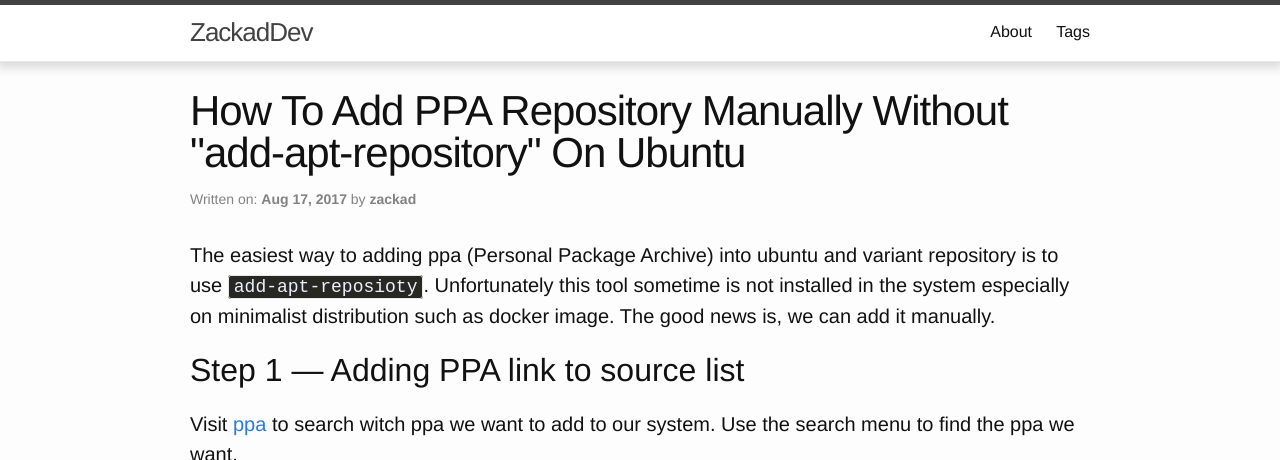
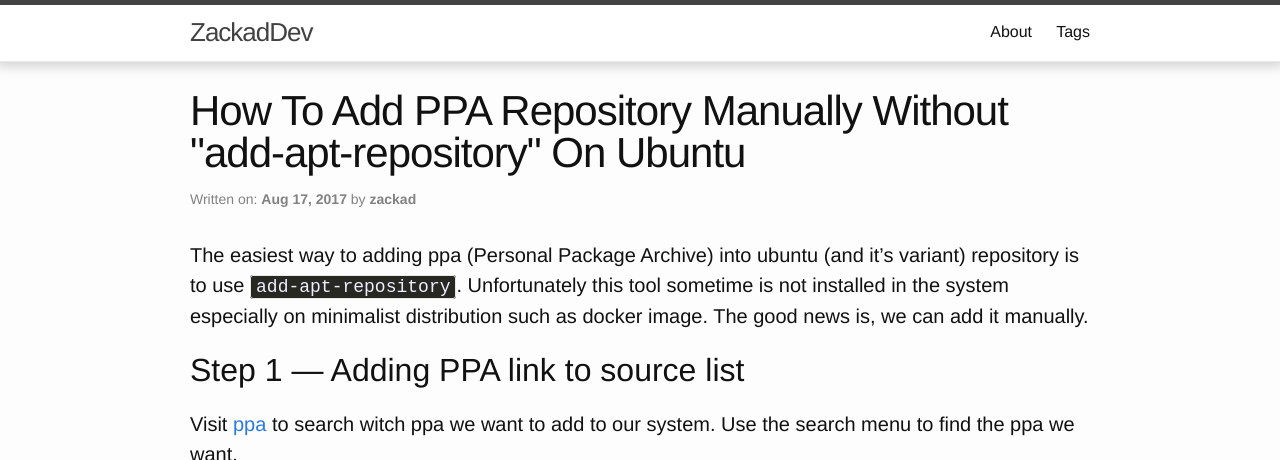
Before and after one commit to zackad/blog-src, a Jekyll site: the page built from _posts/2017-08-17-add-ppa-simple-way.md, in a window 1280 px wide and 900 px high, cut to the strip 0-460 px from the top of the window. Built offline with Jekyll 4.4.1, drawn with Linux system fonts in a browser that asks for light colours; comment, search, counter and statistics services are not loaded.

Commit message:
fix typo

```diff
--- a/_posts/2017-08-17-add-ppa-simple-way.md
+++ b/_posts/2017-08-17-add-ppa-simple-way.md
@@ -4,7 +4,7 @@
 category: en
 tags: ubuntu
 ---
-The easiest way to adding ppa (Personal Package Archive) into ubuntu and variant repository is to use `add-apt-reposioty`. Unfortunately this tool sometime is not installed in the system especially on minimalist distribution such as docker image. The good news is, we can add it manually.
+The easiest way to adding ppa (Personal Package Archive) into ubuntu (and it's variant) repository is to use `add-apt-repository`. Unfortunately this tool sometime is not installed in the system especially on minimalist distribution such as docker image. The good news is, we can add it manually.
 
 ## Step 1 — Adding PPA link to source list
 
```
